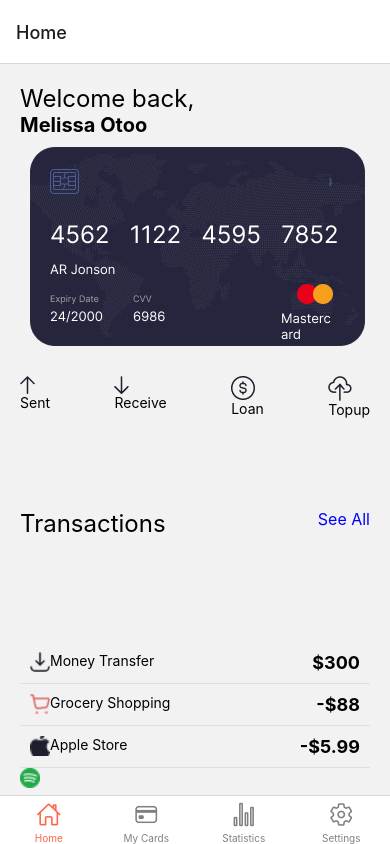
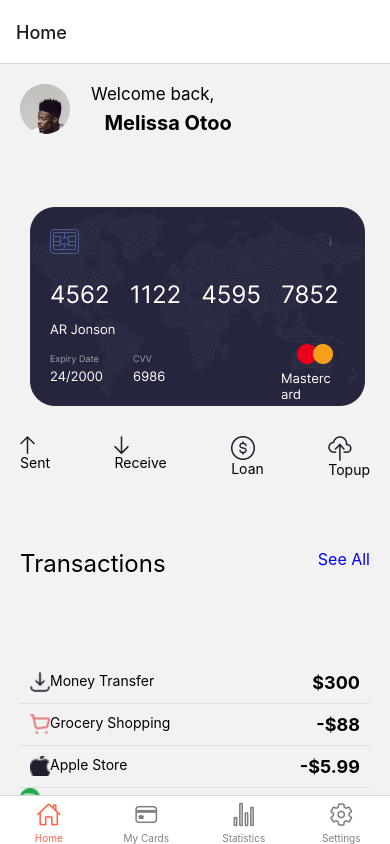
Before and after one commit to MaameLissa/-rn-assignment5-11263472, a React Native app in the folder Muse/: screen /Home in a window 390 px wide. Built offline with nearby package versions, Linux system fonts and the light colour scheme.

Commit message:
userimage set

```diff
--- a/Muse/Components/HomeScreen.js
+++ b/Muse/Components/HomeScreen.js
@@ -5,8 +5,12 @@ import { View, Text, StyleSheet, Image } from "react-native";
 const HomeScreen = () => {
   return (
     <View style={styles.container}>
-      <Text style={styles.welcomeText}>Welcome back,</Text>
-      <Text style={styles.username}>Melissa Otoo</Text>
+      <View style={styles.top}>
+        <Image style={styles.userimage} source={require("../Images/profile.png")} />
+        <Image style={styles.search} source={require("../Images/search.png")} />
+        <Text style={styles.welcomeText}>Welcome back,</Text>
+        <Text style={styles.username}>Melissa Otoo</Text>
+      </View>
       <View style={styles.card}>
         <Image source={require("../Images/Card.png")} />
       </View>
@@ -14,13 +18,19 @@ const HomeScreen = () => {
       <View style={styles.buttons}>
         <View style={styles.button}>
           <View style={styles.bx}>
-          <Image style={styles.image} source={require("../Images/send.png")} />
+            <Image
+              style={styles.image}
+              source={require("../Images/send.png")}
+            />
           </View>
           <Text style={styles.sent}>Sent</Text>
         </View>
 
         <View style={styles.button}>
-          <Image style={styles.image} source={require("../Images/recieve.png")} />
+          <Image
+            style={styles.image}
+            source={require("../Images/recieve.png")}
+          />
           <Text style={styles.receive}>Receive</Text>
         </View>
         <View style={styles.button}>
@@ -81,12 +91,24 @@ const styles = StyleSheet.create({
     flex: 1,
     padding: 20,
   },
+  top: {
+    flex: 1,
+    flexDirection: "row",
+  },
   welcomeText: {
-    fontSize: 24,
+    fontSize: 17,
+    marginLeft: 1,
   },
+  search: {
+  left: 600,
+  },
+
   username: {
     fontSize: 20,
     fontWeight: "bold",
+    marginTop: 27,
+    right:110,
+
   },
   card: {
     padding: 10,
--- a/Muse/Components/SettingsScreen.js
+++ b/Muse/Components/SettingsScreen.js
@@ -34,6 +34,7 @@ const styles = StyleSheet.create({
     fontSize: 24,
     fontWeight: 'bold',
     marginBottom: 20,
+    textAlign: "center"
 
   },
   text:{
```
